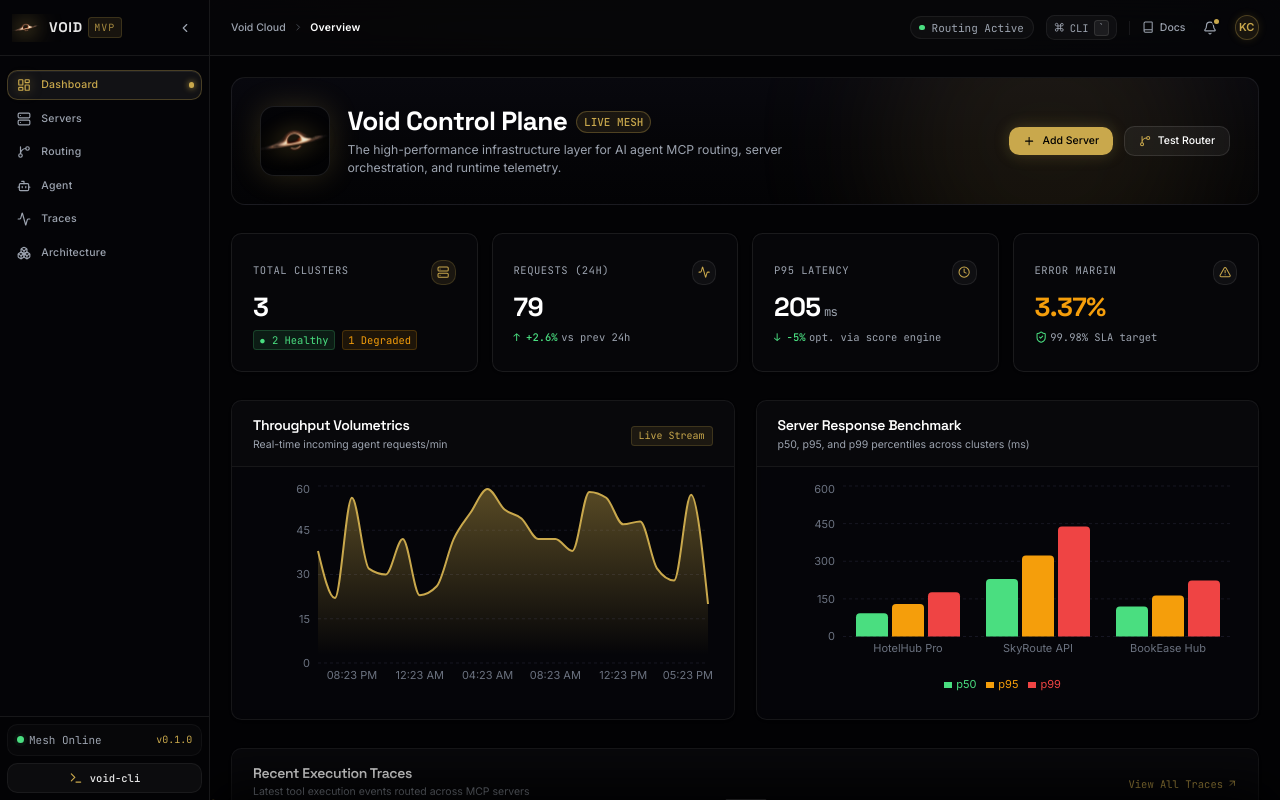
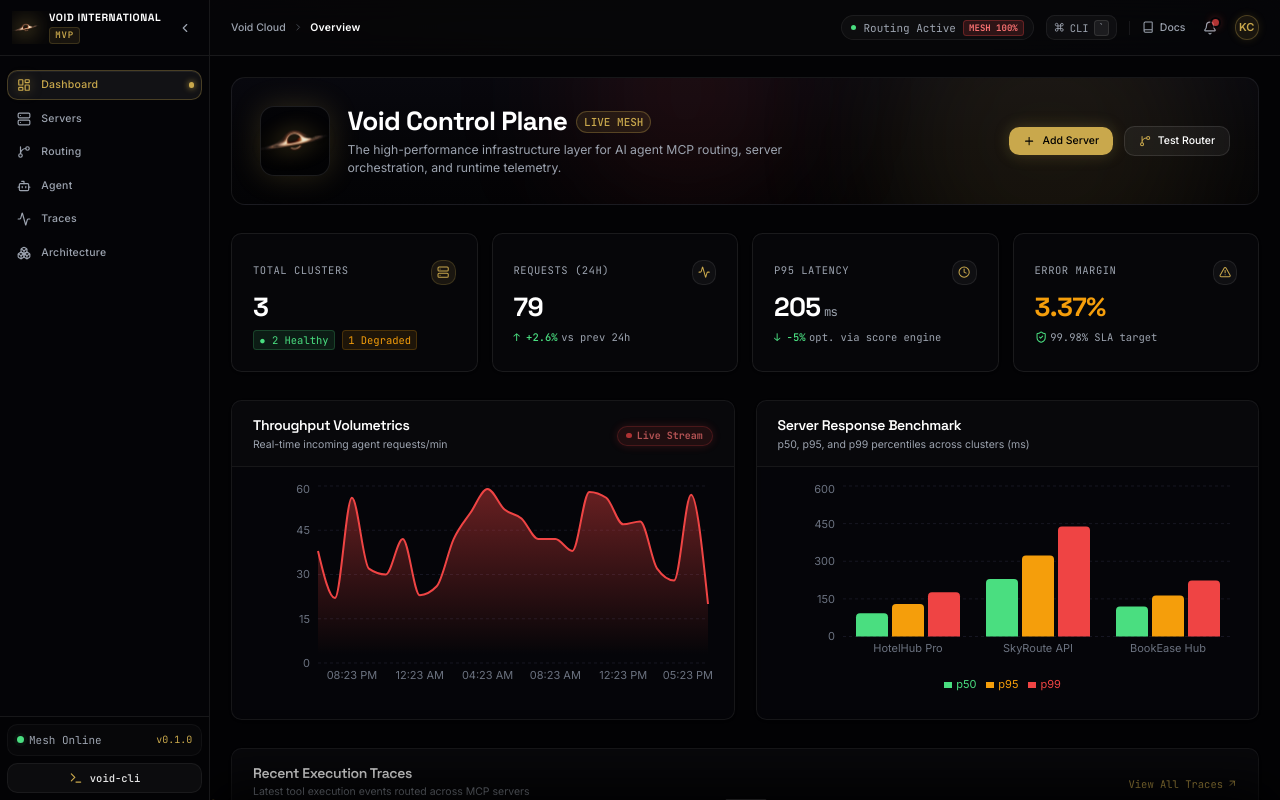
Before and after one commit to CodeUltr0n/void-cli, a Next.js app: page / in a window 1280 px wide. Shown: the top 800 px of the page. Built offline with nearby package versions, Linux system fonts and the light colour scheme.

Commit message:
feat: update sidebar branding to VOID INTERNATIONAL MVP

```diff
--- a/src/app/page.tsx
+++ b/src/app/page.tsx
@@ -34,6 +34,7 @@ export default function DashboardPage() {
       <div className="relative overflow-hidden rounded-2xl border border-white/[0.08] bg-gradient-to-b from-[#08080e] via-[#050508] to-[#030305] p-6 sm:p-8">
         {/* Background radial accretion glow */}
         <div className="absolute top-1/2 right-12 -translate-y-1/2 w-96 h-96 bg-void-gold/10 rounded-full blur-3xl pointer-events-none"></div>
+        <div className="absolute bottom-0 left-1/3 w-64 h-64 bg-red-500/10 rounded-full blur-3xl pointer-events-none"></div>
 
         <div className="relative z-10 flex flex-col md:flex-row items-start md:items-center justify-between gap-6">
           <div className="flex items-center gap-5">
@@ -171,7 +172,8 @@ export default function DashboardPage() {
               <CardTitle className="text-white font-display text-base font-semibold">Throughput Volumetrics</CardTitle>
               <p className="text-xs text-void-muted mt-0.5">Real-time incoming agent requests/min</p>
             </div>
-            <span className="text-[10px] font-mono text-void-gold bg-void-gold/10 px-2 py-0.5 rounded border border-void-gold/20">
+            <span className="text-[10px] font-mono font-bold text-red-400 bg-red-500/15 px-2.5 py-0.5 rounded-full border border-red-500/30 shadow-[0_0_10px_rgba(239,68,68,0.25)] flex items-center gap-1.5 animate-pulse">
+              <span className="w-1.5 h-1.5 rounded-full bg-red-500"></span>
               Live Stream
             </span>
           </CardHeader>
@@ -179,9 +181,9 @@ export default function DashboardPage() {
             <ResponsiveContainer width="100%" height="100%">
               <AreaChart data={stats.charts.requestsPerMinute}>
                 <defs>
-                  <linearGradient id="goldGradient" x1="0" y1="0" x2="0" y2="1">
-                    <stop offset="5%" stopColor="#C9A84C" stopOpacity={0.4}/>
-                    <stop offset="95%" stopColor="#C9A84C" stopOpacity={0}/>
+                  <linearGradient id="redGradient" x1="0" y1="0" x2="0" y2="1">
+                    <stop offset="5%" stopColor="#ef4444" stopOpacity={0.4}/>
+                    <stop offset="95%" stopColor="#ef4444" stopOpacity={0}/>
                   </linearGradient>
                 </defs>
                 <CartesianGrid strokeDasharray="3 3" stroke="#161622" vertical={false} />
@@ -189,9 +191,9 @@ export default function DashboardPage() {
                 <YAxis stroke="#6b7280" fontSize={11} tickLine={false} axisLine={false} />
                 <RechartsTooltip
                   contentStyle={{ backgroundColor: '#09090e', borderColor: '#232336', borderRadius: '8px', color: '#e6e6e6', fontSize: '12px' }}
-                  itemStyle={{ color: '#C9A84C' }}
+                  itemStyle={{ color: '#ef4444' }}
                 />
-                <Area type="monotone" dataKey="requests" stroke="#C9A84C" strokeWidth={2} fillOpacity={1} fill="url(#goldGradient)" />
+                <Area type="monotone" dataKey="requests" stroke="#ef4444" strokeWidth={2} fillOpacity={1} fill="url(#redGradient)" />
               </AreaChart>
             </ResponsiveContainer>
           </CardContent>
--- a/src/app/traces/page.tsx
+++ b/src/app/traces/page.tsx
@@ -36,7 +36,8 @@ export default function TracesPage() {
         <div>
           <div className="flex items-center gap-2.5">
             <h1 className="text-2xl font-display font-bold text-white tracking-tight">Request Traces</h1>
-            <span className="text-[10px] font-mono uppercase tracking-widest text-void-gold bg-void-gold/10 px-2 py-0.5 rounded border border-void-gold/20">
+            <span className="text-[10px] font-mono font-bold uppercase tracking-widest text-red-400 bg-red-500/15 px-2.5 py-0.5 rounded-full border border-red-500/30 shadow-[0_0_10px_rgba(239,68,68,0.2)] flex items-center gap-1.5 animate-pulse">
+              <span className="w-1.5 h-1.5 rounded-full bg-red-500"></span>
               Audit Stream
             </span>
           </div>
--- a/src/components/layout/header.tsx
+++ b/src/components/layout/header.tsx
@@ -104,6 +104,7 @@ export function Header() {
         <div className="hidden md:flex items-center gap-2 px-2.5 py-1 rounded-full bg-white/[0.03] border border-white/[0.06] text-xs">
           <div className="h-1.5 w-1.5 rounded-full bg-void-success animate-pulse"></div>
           <span className="text-void-muted text-[11px] font-mono">Routing Active</span>
+          <span className="text-[9px] font-mono font-bold text-red-400 bg-red-500/15 border border-red-500/30 px-1.5 py-0.2 rounded uppercase">Mesh 100%</span>
         </div>
 
         {/* Command shortcut */}
@@ -128,7 +129,7 @@ export function Header() {
 
         <button className="text-void-muted hover:text-void-body transition-colors relative p-1.5 rounded-md hover:bg-white/[0.04]">
           <Bell className="h-4 w-4" />
-          <span className="absolute top-1 right-1 h-1.5 w-1.5 rounded-full bg-void-gold ring-2 ring-[#050508]"></span>
+          <span className="absolute top-1 right-1 h-2 w-2 rounded-full bg-red-500 ring-2 ring-[#050508] shadow-[0_0_8px_rgba(239,68,68,0.8)] animate-pulse"></span>
         </button>
 
         {/* User Avatar */}
--- a/src/components/layout/sidebar.tsx
+++ b/src/components/layout/sidebar.tsx
@@ -41,9 +41,9 @@ export function Sidebar() {
             />
           </div>
           {!collapsed && (
-            <div className="flex items-center gap-1.5 overflow-hidden">
-              <span className="font-display font-bold text-base tracking-wider text-void-body">VOID</span>
-              <span className="text-[10px] uppercase font-mono tracking-widest text-void-gold/80 bg-void-gold/10 px-1.5 py-0.5 rounded border border-void-gold/20">
+            <div className="flex flex-col min-w-0 leading-tight">
+              <span className="font-display font-bold text-xs tracking-wider text-white truncate">VOID INTERNATIONAL</span>
+              <span className="text-[9px] font-mono font-semibold tracking-widest text-void-gold bg-void-gold/10 px-1.5 py-0.5 rounded border border-void-gold/20 w-fit mt-0.5">
                 MVP
               </span>
             </div>
```
